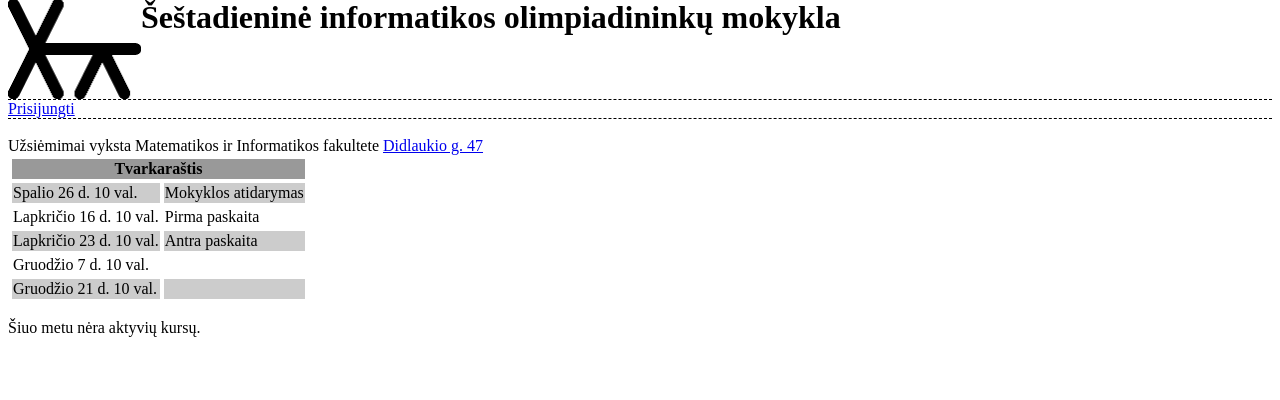
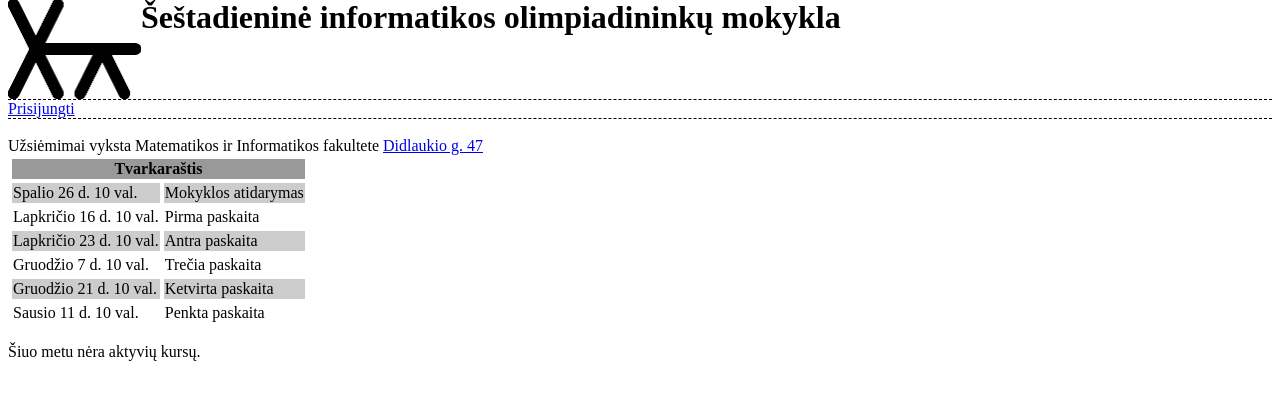
Before and after one commit to siom/siom, a Django app: template siom/templates/course_index.html in a window 1280 px wide. Shown: the part 22-422 px from the top of the page. Run offline with Django 3.2, Linux system fonts and the light colour scheme; the template is opened without the code that fills it, so the values that code supplies are empty; parts of the project's set-up code (start-up, migrations or seed data) failed here and were passed over.

Commit message:
static content :/

```diff
--- a/siom/templates/course_index.html
+++ b/siom/templates/course_index.html
@@ -22,11 +22,15 @@ Užsiėmimai vyksta Matematikos ir Informatikos fakultete <a href="https://maps.
 	</tr>
 	<tr>
 		<td>Gruodžio 7 d. 10 val.</td>
-		<td></td>
+		<td>Trečia paskaita</td>
 	</tr>
 	<tr>
 		<td>Gruodžio 21 d. 10 val.</td>
-		<td></td>
+		<td>Ketvirta paskaita</td>
+	</tr>
+	<tr>
+		<td>Sausio 11 d. 10 val.</td>
+		<td>Penkta paskaita</td>
 	</tr>
 </table>
 {% for course in course_list %}
```
